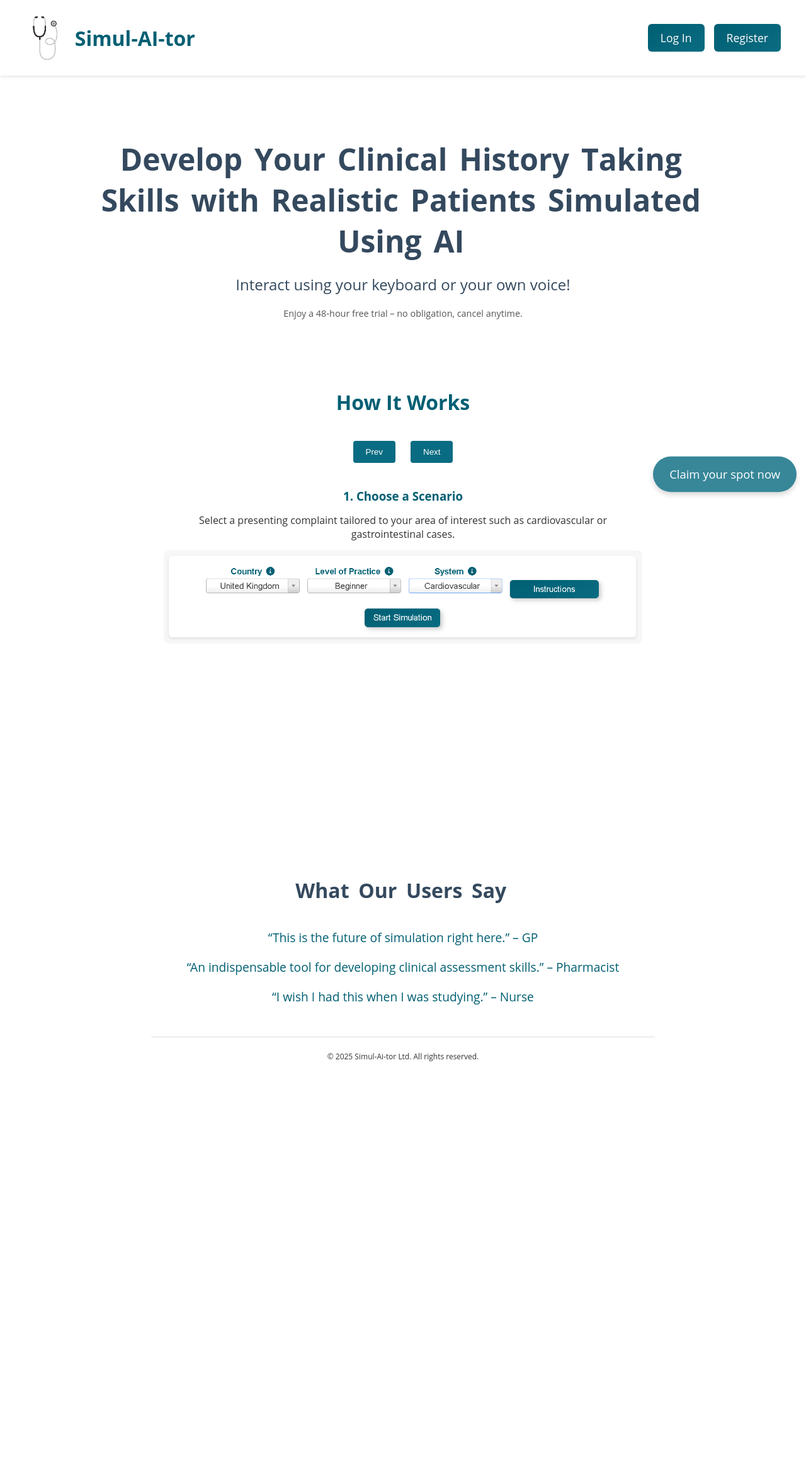
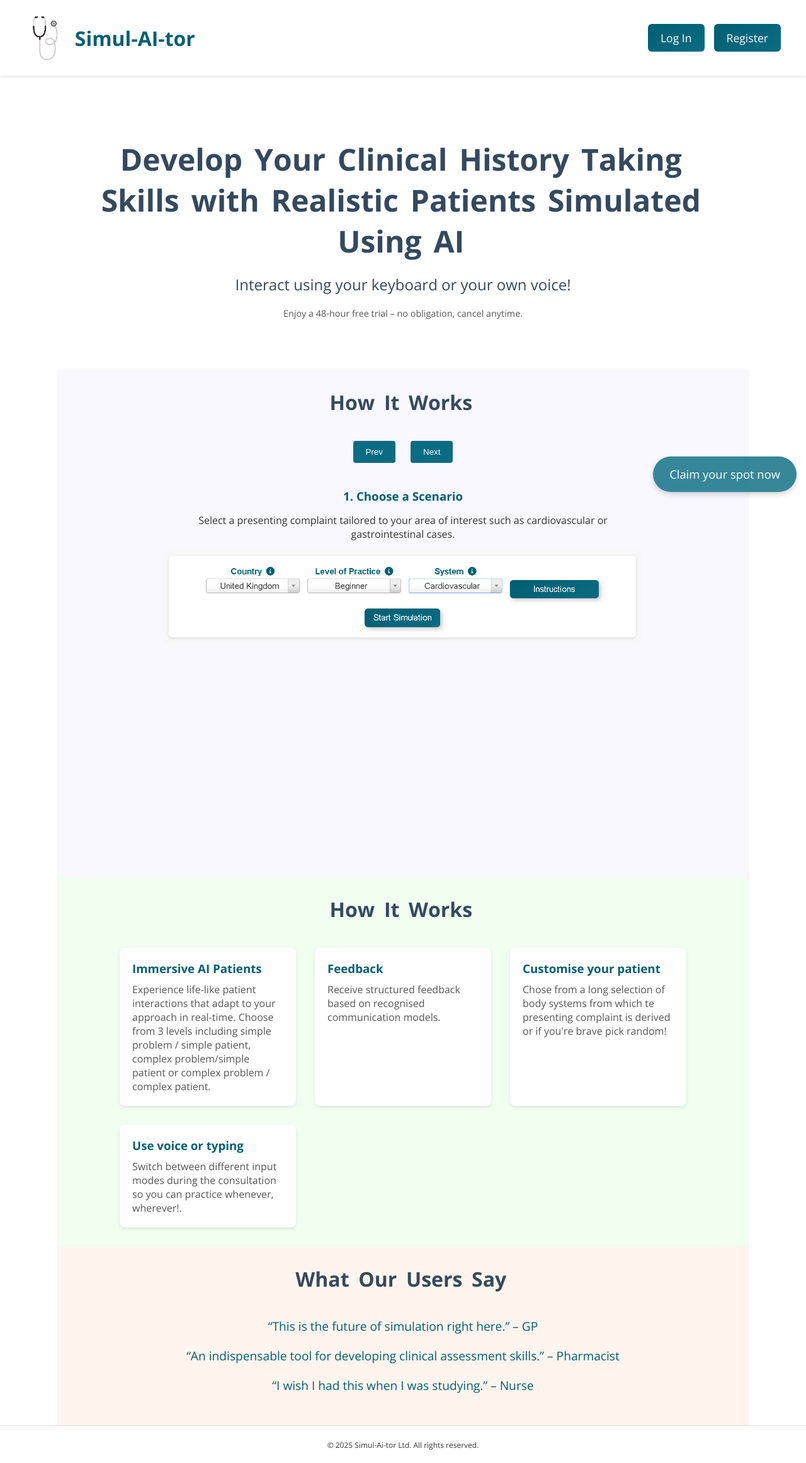
Before and after one commit to StudPharm1711/Web_Sim, a Flask app: page / in a window 1280 px wide. Shown: the whole page at 63% size. Before the commit the page ends 1685 px from the top, so only its background shows below. Run offline with Flask 3, Linux system fonts and the light colour scheme.

Commit message:
level of practice change to complexity and patient voice toggle

```diff
--- a/main.py
+++ b/main.py
@@ -850,18 +850,38 @@ def reset_password(token):
     return render_template('reset_password.html', token=token)
 
 # --- Start Simulation Route with Debug Logging ---
+# --- Start Simulation Route with Debug Logging ---
 @app.route('/start_simulation', methods=['POST'])
 @login_required
 def start_simulation():
-    level = request.form.get('simulation_level')
+    # Get new fields: problem_complexity and patient_complexity
+    problem_complexity = request.form.get('problem_complexity')
+    patient_complexity = request.form.get('patient_complexity')
     country = request.form.get('country')
     system_choice = request.form.get('system', 'random')
-    if level not in ['Beginner', 'Intermediate', 'Advanced']:
-        flash("Invalid simulation level selected.", "danger")
+
+    if problem_complexity not in ['Basic', 'Intermediate', 'Advanced']:
+        flash("Invalid problem complexity selected.", "danger")
+        return redirect(url_for('simulation'))
+    if patient_complexity not in ['Nil', 'Memory Issues', 'Irritable']:
+        flash("Invalid patient complexity selected.", "danger")
         return redirect(url_for('simulation'))
     if not country:
         flash("Please select a country.", "danger")
         return redirect(url_for('simulation'))
+
+    # Map "Basic" to "Beginner" for compatibility with internal dictionaries
+    level = "Beginner" if problem_complexity == "Basic" else problem_complexity
+
+    # Determine tone descriptor based on patient complexity selection
+    if patient_complexity == "Nil":
+        tone = " Always remain calm, kind, and empathetic, reflecting a warm and humanistic presence. Use colloquial language throughout."
+    elif patient_complexity == "Memory Issues":
+        tone = " You are very forgetful with significant memory issues. You are not orientated to time and place. Use colloquial language throughout. You answer questions but think the person asking questions is a friend of the family."
+    elif patient_complexity == "Irritable":
+        tone = " You are short tempered and noticably irritable. You complain about past experiences with healthcare practitioners and question whether the person asking you questions is even qualified although you do answer questions. Everything frustrates you. Use colloquial language throughout."
+    else:
+        tone = ""
 
     # Choose a patient and store for later use.
     patient = random.choice(PATIENT_NAMES)
@@ -880,38 +900,28 @@ def start_simulation():
     # Store simulation parameters in session.
     session['system_choice'] = system_choice
     session['selected_complaint'] = selected_complaint
-    session['simulation_level'] = level
+    session['problem_complexity'] = problem_complexity
+    session['patient_complexity'] = patient_complexity
     session['country'] = country
 
-    tone = ""
-    if level == "Advanced":
-        if patient["age"] > 60:
-            tone = " Sometimes I forget details and may seem confused."
-        else:
-            tone = " I tend to get a bit short-tempered and will almost certainly respond abrasively."
-
-    # Revised system prompt:
-    # The instruction now clearly states that the initial response must be exactly the specified opener,
-    # and after that, the conversation should proceed normally.
+    # Build the initial system prompt with the new descriptors.
     instr = (
         f"You are a patient in a history-taking simulation taking place in {country}. "
-        f"Your level is {level}. "
+        f"Your problem complexity is {problem_complexity} and your patient complexity is {patient_complexity}. "
         f"Your name is {patient['name']} (age {patient['age']}) and you are a {patient['gender']} patient. "
         "At the very beginning of the consultation, your initial response MUST be exactly: "
         "\"Can I speak with someone about my symptoms?\". Once you have provided that opener, "
-        "Continue the conversation naturally without repeating the phrase. Consent to answering questions regardless of the profession of the interviewer"
+        "continue the conversation naturally without repeating the phrase. Consent to answering questions regardless of the interviewer's profession. "
         f"Present your complaint: {selected_complaint}. "
         "Provide only minimal details until further questions are asked, then gradually add more information. "
         "IMPORTANT: You are a patient and must NEVER provide any clinical advice or act as a clinician. "
         "If asked for advice or for anything beyond discussing your symptoms, steer the conversation back to your complaint. "
         "If you are asked to consent to a physical examination, ALWAYS respond affirmatively with a clear "
-        "'Yes, I consent to a physical examination,' regardless of the virtual nature of the consultation, "
-        "as the exam results will be generated automatically by a dedicated button. "
-        + (f" Additionally, {tone}" if tone else "")
+        "'Yes, I consent to a physical examination,' regardless of the virtual nature of the consultation."
+        + tone
     )
 
-    # Set the conversation to start with this robust system prompt.
-    session['country'] = country
+    # Initialize conversation with this robust system prompt.
     session['conversation'] = [{'role': 'system', 'content': instr}]
     print("DEBUG: Conversation initialized with prompt:", session['conversation'])
 
@@ -933,6 +943,7 @@ def start_simulation():
     session.pop('feedback', None)
     session.pop('hint', None)
     return redirect(url_for('simulation'))
+
 
 
 # --- Simulation Display Route ---
@@ -1079,7 +1090,7 @@ def feedback():
             "5. Closing the session\n"
             "6. Building a relationship\n"
             "7. Providing structure\n\n"
-            "Then, calculate the overall score (max 70) and provide a brief commentary on the user's clinical reasoning "
+            "Then, calculate the overall score (max 70) and provide a brief commentary on the user's clinical reasoning considering hypothetico-deductive and bayesian reasoning in particular"
             'in a key called "clinical_reasoning".\n\n'
             "Format your answer strictly as a single JSON object (do not include any extra text):\n"
             "{\n"
@@ -1103,7 +1114,7 @@ def feedback():
             model="gpt-4-turbo",
             messages=feedback_conversation,
             temperature=0.8,
-            max_tokens=300
+            max_tokens=500
         )
         fb = response.choices[0].message["content"]
         print("DEBUG: Raw GPT-4 feedback:", fb)
--- a/static/css/styles.css
+++ b/static/css/styles.css
@@ -1,3 +1,10 @@
+/*
+   Import Fonts:
+   - "Open Sans" for main body text (already in use).
+   - "Montserrat" for the Features section (new).
+*/
+@import url('https://fonts.googleapis.com/css2?family=Montserrat:wght@400;700&family=Open+Sans:wght@400;700&display=swap');
+
 /* Global Reset & Base Styles */
 * {
   box-sizing: border-box;
@@ -9,7 +16,20 @@ body {
   font-family: "Open Sans", Arial, sans-serif;
   background-color: #ffffff;
   color: #333;
-  scroll-behaviour: smooth;
+  scroll-behavior: smooth; /* 'smooth' was misspelled as 'behaviour' in some references */
+}
+
+/* Pastel Background Variations */
+.section-pastel-lavender {
+  background-color: #F9F7FF; /* Light lavender */
+}
+
+.section-pastel-mint {
+  background-color: #F0FFF0; /* Light mint */
+}
+
+.section-pastel-peach {
+  background-color: #FFF5EE; /* Light peach */
 }
 
 /* Header */
@@ -222,6 +234,37 @@ section.visible {
   border-radius: 8px;
 }
 
+/* NEW Features Section */
+.features-section {
+  font-family: 'Montserrat', sans-serif; /* Apply new font to this section */
+  text-align: center;
+  padding: 40px 20px;
+}
+
+.features-grid {
+  display: grid;
+  grid-template-columns: repeat(auto-fill, minmax(250px, 1fr));
+  gap: 30px;
+  max-width: 900px;
+  margin: 0 auto;
+}
+
+.feature-item {
+  background-color: #ffffff; /* White card on pastel background */
+  border-radius: 8px;
+  padding: 20px;
+  box-shadow: 0 2px 5px rgba(0,0,0,0.1);
+}
+
+.feature-item h3 {
+  color: #005f73;
+  margin-bottom: 10px;
+}
+
+.feature-item p {
+  color: #555;
+}
+
 /* Testimonials */
 .testimonials {
   text-align: center;
--- a/templates/landing.html
+++ b/templates/landing.html
@@ -62,12 +62,18 @@
   </section>
 
   <!-- "How It Works" Section -->
-  <section id="howitworks">
-  <h2 class="section-title piano-text">How It Works</h2>
+    <section id="howitworks" class="section-pastel-lavender">
+  <h2 class="section-title piano-text">
+    <span class="word"><span class="letter">H</span><span class="letter">o</span><span class="letter">w</span></span>
+    <span class="word"><span class="letter">I</span><span class="letter">t</span></span>
+    <span class="word"><span class="letter">W</span><span class="letter">o</span><span class="letter">r</span><span class="letter">k</span><span class="letter">s</span></span>
+  </h2>
+
   <div class="carousel-controls">
     <button onclick="prevSlide()">Prev</button>
     <button onclick="nextSlide()">Next</button>
   </div>
+
   <div class="carousel-container">
     <div class="carousel-slide" id="carouselSlide">
         <!-- Slide 1: Remains the same -->
@@ -100,10 +106,39 @@
           <img src="{{ url_for('static', filename='Carousel4.PNG') }}" alt="Instant Feedback">
         </div>
       </div>
+    </section>
 
+    <!-- Features Section -->
+<section id="howitworks" class="section-pastel-mint">
+  <h2 class="section-title piano-text">
+    <span class="word"><span class="letter">H</span><span class="letter">o</span><span class="letter">w</span></span>
+    <span class="word"><span class="letter">I</span><span class="letter">t</span></span>
+    <span class="word"><span class="letter">W</span><span class="letter">o</span><span class="letter">r</span><span class="letter">k</span><span class="letter">s</span></span>
+  </h2>
+
+  <div class="features-grid">
+    <div class="feature-item">
+      <h3>Immersive AI Patients</h3>
+      <p>Experience life-like patient interactions that adapt to your approach in real-time. Choose from 3 levels including simple problem / simple patient, complex problem/simple patient or complex problem / complex patient.</p>
+    </div>
+    <div class="feature-item">
+      <h3>Feedback</h3>
+      <p>Receive structured feedback based on recognised communication models.</p>
+    </div>
+    <div class="feature-item">
+      <h3>Customise your patient</h3>
+      <p>Chose from a long selection of body systems from which te presenting complaint is derived or if you're brave pick random!</p>
+    </div>
+    <div class="feature-item">
+      <h3>Use voice or typing</h3>
+      <p>Switch between different input modes during the consultation so you can practice whenever, wherever!.</p>
+    </div>
+    <!-- Add more feature-item divs as needed -->
+  </div>
+</section>
 
   <!-- Testimonials Section -->
-  <section id="testimonials">
+  <section id="testimonials" class="section-pastel-peach">
     <h2 class="section-title piano-text">
       <span class="word"><span class="letter">W</span><span class="letter">h</span><span class="letter">a</span><span class="letter">t</span></span>
       <span class="word"><span class="letter">O</span><span class="letter">u</span><span class="letter">r</span></span>
```
Also changed, not shown: other parts of static/css/styles.css (+25 -33 lines), templates/simulation.html (+42 -19 lines).
